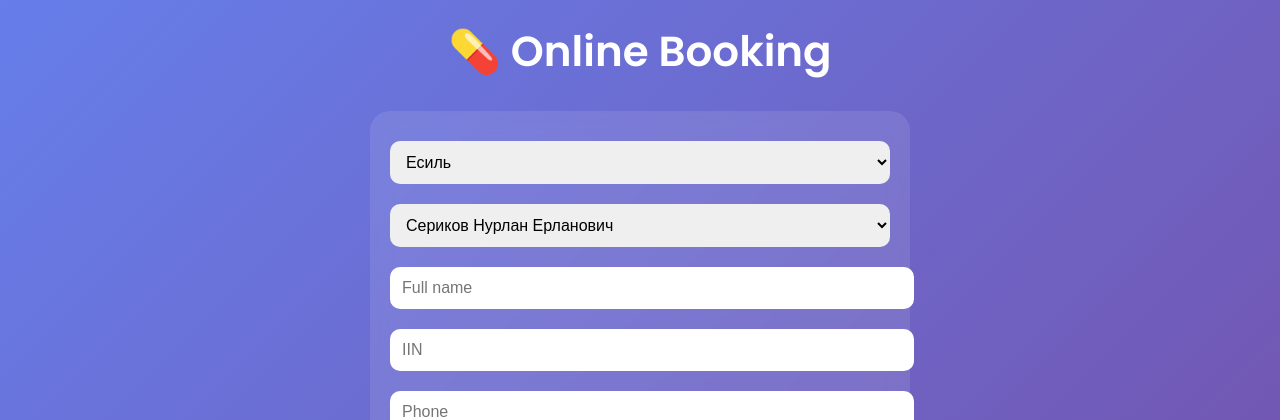
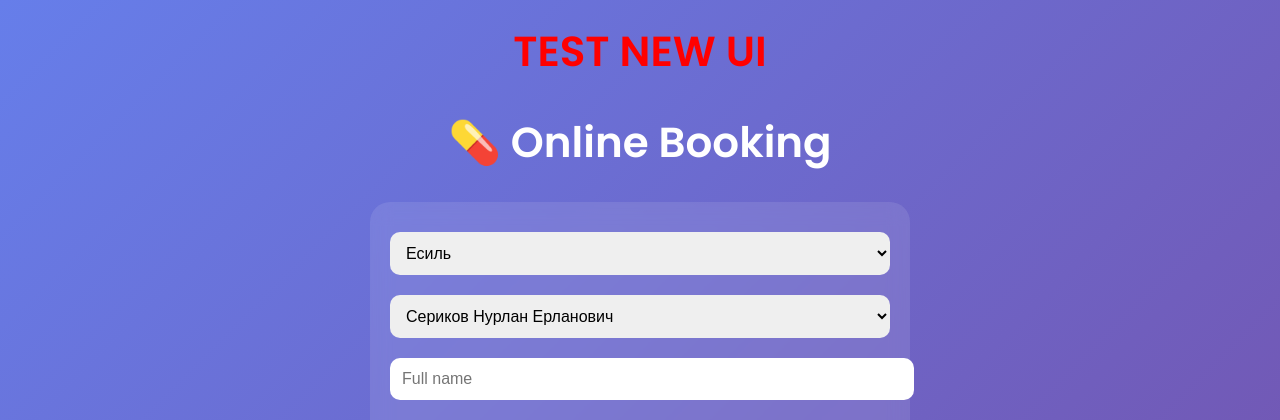
Before and after one commit to aruzhantazhigarina-ctrl/hospital-system, a Flask app: page / in a window 1280 px wide. Shown: the top 420 px of the page. Run offline with Flask 3, Linux system fonts and the light colour scheme; data comes from the database, SQL or seed files in the repository.

Commit message:
Update index.html

```diff
--- a/templates/index.html
+++ b/templates/index.html
@@ -73,6 +73,7 @@ img {
 </style>
 </head>
 <body>
+    <h1 style="color:red;">TEST NEW UI</h1>
 
 <h1>💊 Online Booking</h1>
 
```
